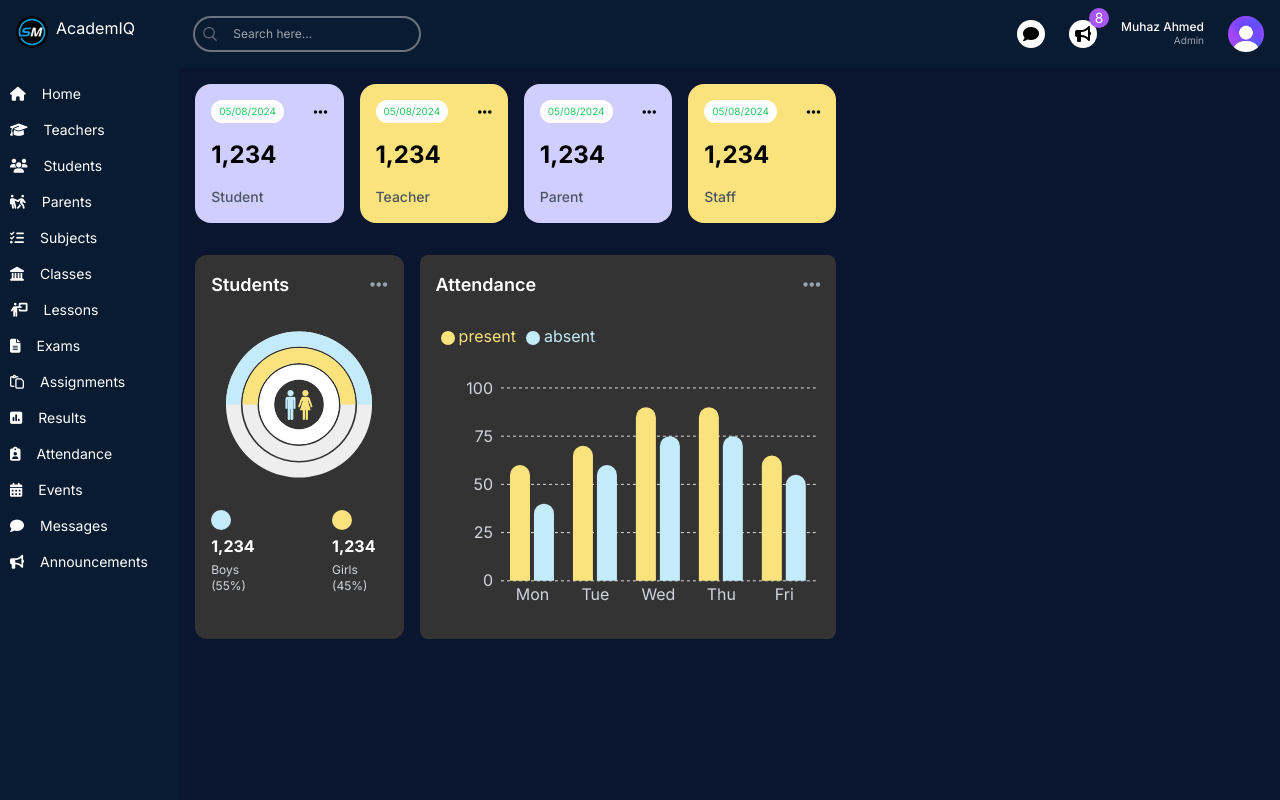
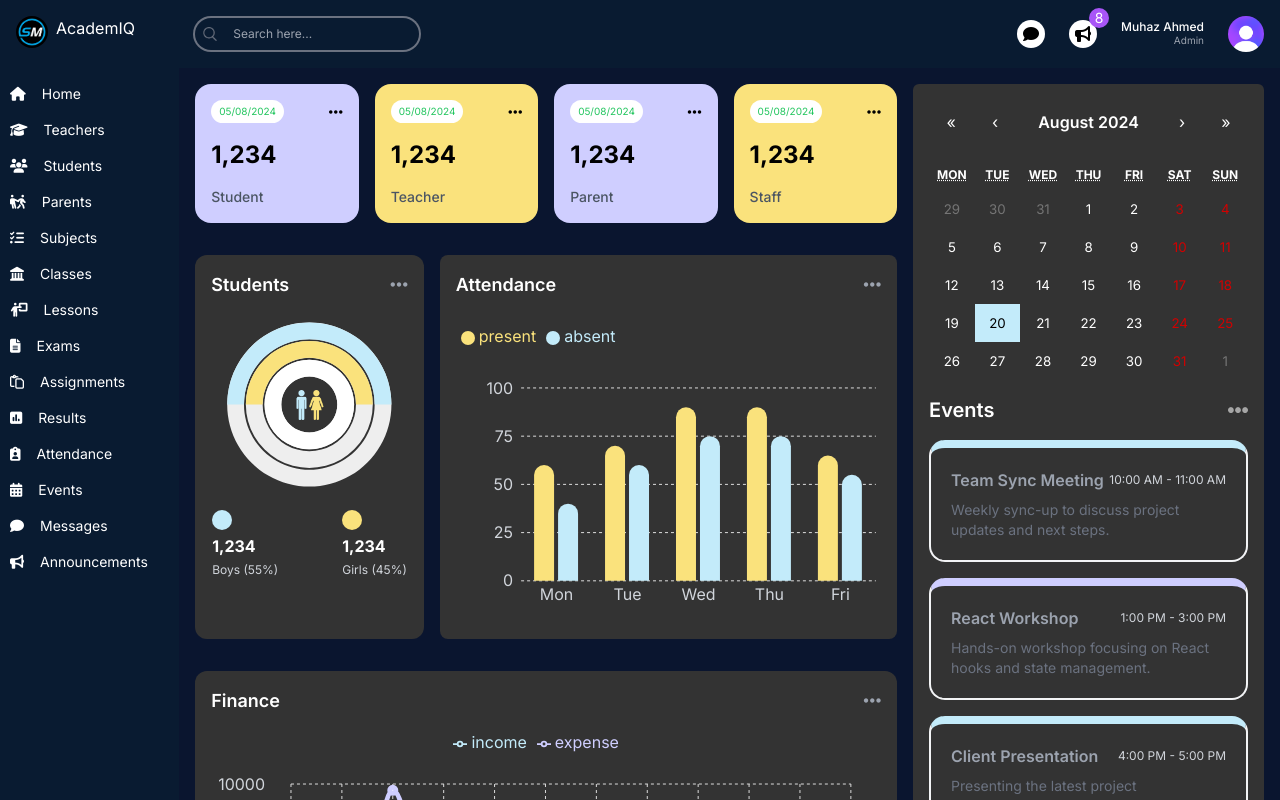
Before and after one commit to muhazAhmed/school-management, a Next.js app: page /admin in a window 1280 px wide. Built offline with nearby package versions, Linux system fonts and the light colour scheme.

Commit message:
added new components

```diff
--- a/src/app/(dashboard)/admin/page.tsx
+++ b/src/app/(dashboard)/admin/page.tsx
@@ -1,12 +1,16 @@
+import EventCalendar from "@/components/EventCalendar";
+import FinanceChart from "@/components/FinanceChart";
 import React from "react";
-const AttendanceChart = React.lazy(() => import("@/components/AttendanceChart"));
+const AttendanceChart = React.lazy(
+  () => import("@/components/AttendanceChart")
+);
 const CountChart = React.lazy(() => import("@/components/CountChart"));
 const UserCard = React.lazy(() => import("@/components/UserCard"));
 
 const AdminPage = () => {
   return (
     <div className="p-4 flex gap-4 flex-col md:flex-row">
-      <div className="w-full lg:w-3/5 flex flex-col gap-8">
+      <div className="w-full lg:w-2/3 flex flex-col gap-8">
         <div className="flex gap-4 justify-between flex-wrap">
           <UserCard type="student" />
           <UserCard type="teacher" />
@@ -14,16 +18,20 @@ const AdminPage = () => {
           <UserCard type="staff" />
         </div>
         <div className="flex gap-4 flex-col lg:flex-row">
-          <div className="w-full lg:w-1/3 h-[450px]">
+          <div className="w-full lg:w-1/3 h-[100%]">
             <CountChart />
           </div>
-          <div className="w-full lg:w-2/3 h-[450px]">
+          <div className="w-full lg:w-2/3 h-[100%]">
             <AttendanceChart />
           </div>
         </div>
-        <div className="w-full h-[500px]"></div>
+        <div className="w-full h-[500px]">
+          <FinanceChart />
+        </div>
       </div>
-      <div className="w-full lg:w-1/3"></div>
+      <div className="w-full lg:w-1/3 flex flex-col gap-8">
+        <EventCalendar />
+      </div>
     </div>
   );
 };
--- /dev/null
+++ b/src/components/EventCalendar.tsx
@@ -0,0 +1,38 @@
+"use client";
+import { eventsData } from "@/lib/eventsData";
+import Image from "next/image";
+import { useState } from "react";
+import Calendar from "react-calendar";
+import "react-calendar/dist/Calendar.css";
+
+type ValuePiece = Date | null;
+type Value = ValuePiece | [ValuePiece, ValuePiece];
+
+const EventCalendar = () => {
+  const [value, onChange] = useState<Value>(new Date());
+  return (
+    <div className="bg-[#333333] p-4 rounded-md">
+      <Calendar onChange={onChange} value={value} />
+      <div className="flex items-center justify-between">
+        <h1 className="text-xl font-semibold my-4">Events</h1>
+        <Image src="/moreDark.png" alt="" width={20} height={20} />
+      </div>
+      <div className="flex flex-col gap-4">
+        {eventsData.map((event) => (
+          <div
+            className="p-5 rounded-2xl border-2 border-gray-100 border-t-8 odd:border-t-csSkyBlue even:border-t-csPurple"
+            key={event.id}
+          >
+            <div className="flex items-center justify-between">
+              <h1 className="font-semibold text-gray-400">{event.title}</h1>
+              <span className="text-gray-300 text-xs">{event.time}</span>
+            </div>
+            <p className="mt-2 text-gray-500 text-sm">{event.description}</p>
+          </div>
+        ))}
+      </div>
+    </div>
+  );
+};
+
+export default EventCalendar;
--- /dev/null
+++ b/src/components/FinanceChart.tsx
@@ -0,0 +1,80 @@
+"use client";
+import { financeChartData } from "@/lib/financeChartData";
+import {
+  LineChart,
+  Line,
+  XAxis,
+  YAxis,
+  CartesianGrid,
+  Tooltip,
+  Legend,
+  ResponsiveContainer,
+} from "recharts";
+
+const FinanceChart = () => {
+  return (
+    <div className="bg-[#333333] rounded-xl w-full h-full p-4">
+      <div className="flex justify-between items-center">
+        <h1 className="text-lg font-semibold">Finance</h1>
+        <i
+          className="fa-solid fa-ellipsis text-gray-400"
+          style={{ fontSize: "20px" }}
+        ></i>
+      </div>
+      <ResponsiveContainer width="100%" height="90%">
+        <LineChart
+          width={500}
+          height={300}
+          data={financeChartData}
+          margin={{
+            top: 5,
+            right: 30,
+            left: 20,
+            bottom: 5,
+          }}
+        >
+          <CartesianGrid strokeDasharray="3 3" stroke="#ddd" />
+          <XAxis
+            dataKey="name"
+            axisLine={false}
+            tick={{ fill: "#d1d5db" }}
+            tickLine={false}
+            tickMargin={10}
+          />
+          <YAxis
+            axisLine={false}
+            tick={{ fill: "#d1d5db" }}
+            tickLine={false}
+            tickMargin={20}
+          />
+          <Tooltip
+            contentStyle={{
+              borderRadius: "10px",
+              borderColor: "lightgray",
+              backgroundColor: "#333333",
+            }}
+          />
+          <Legend
+            align="center"
+            verticalAlign="top"
+            wrapperStyle={{ paddingTop: "10px", paddingBottom: "30px" }}
+          />
+          <Line
+            type="monotone"
+            dataKey="income"
+            stroke="#C3EBFA"
+            strokeWidth={5}
+          />
+          <Line
+            type="monotone"
+            dataKey="expense"
+            stroke="#CFCEFF"
+            strokeWidth={5}
+          />
+        </LineChart>
+      </ResponsiveContainer>
+    </div>
+  );
+};
+
+export default FinanceChart;
```
